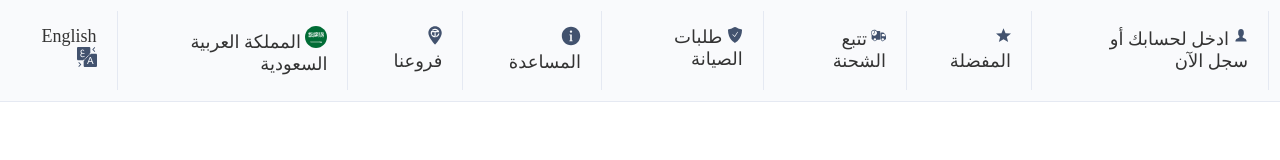
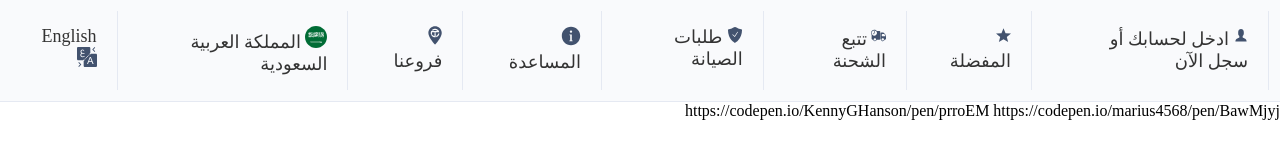
Before and after one commit to shebaal/E-library, a plain HTML site: page index.html in a window 1280 px wide. Drawn offline with Linux system fonts and the light colour scheme.

```diff
--- a/index.html
+++ b/index.html
@@ -46,7 +46,8 @@
         </ul>
     </nav>
 
-
+    https://codepen.io/KennyGHanson/pen/prroEM
+    https://codepen.io/marius4568/pen/BawMjyj
 
 
 
```
Also changed, not shown: icons/svgexport-55.svg (added), icons/svgexport-56.svg (added), icons/svgexport-57.svg (added), icons/svgexport-58.svg (added), icons/svgexport-59.svg (added), icons/svgexport-60.svg (added), icons/svgexport-61.svg (added), icons/svgexport-62.svg (added), icons/svgexport-63.svg (added), icons/svgexport-64.svg (added), icons/svgexport-65.svg (added), icons/svgexport-66.svg (added), icons/svgexport-67.svg (added).
